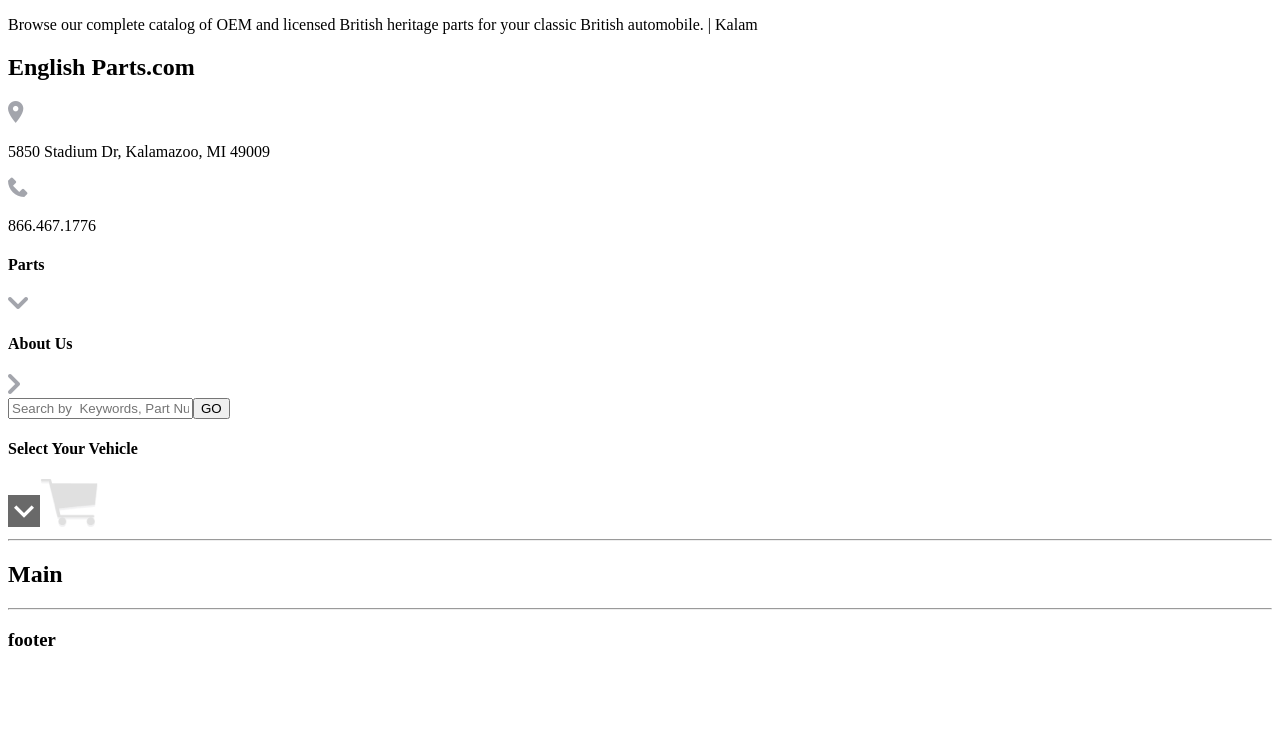
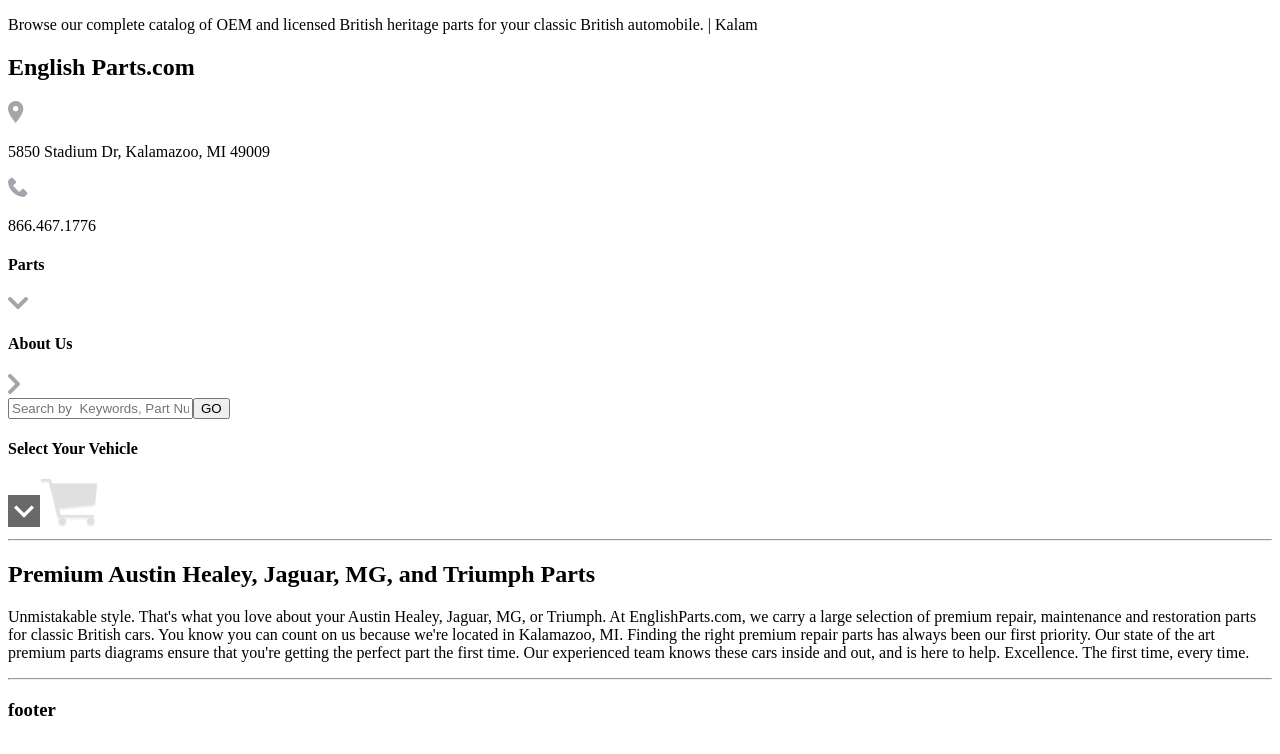
Before and after one commit to PeteSeeling/Simple-Part-Test, a React app: page / in a window 1280 px wide. Shown: the top 754 px of the page. Built offline with nearby package versions, Linux system fonts and the light colour scheme.

Commit message:
blue box component added Main.jsx . Main added 2ap

```diff
--- a/src/App.jsx
+++ b/src/App.jsx
@@ -1,4 +1,5 @@
 import Header from "./views/Header/Header";
+import Main from "./views/Main/Main";
 
 
 export default function App() {
@@ -6,7 +7,7 @@ export default function App() {
     <>
   <Header />
     <hr></hr>
-    <h2>Main</h2>
+  <Main />
     <hr></hr>
     <h3>footer</h3>
     </>
--- a/src/views/Main/Main.jsx
+++ b/src/views/Main/Main.jsx
@@ -0,0 +1,7 @@
+import BlueBox from "../../components/BlueBox/BlueBox";
+
+export default function Main(){
+    return(
+        <BlueBox />
+    )
+}
```
